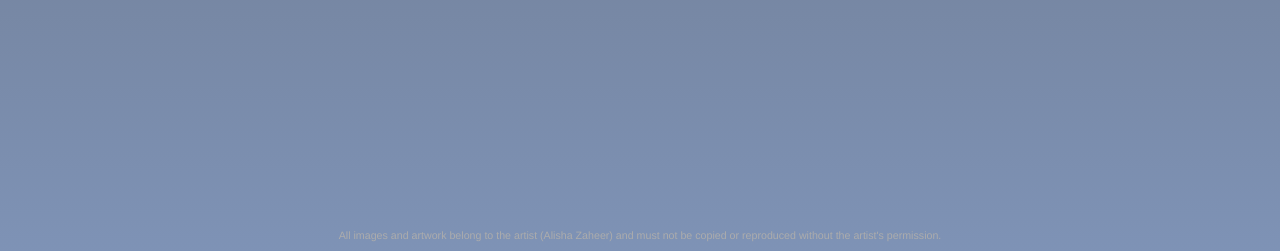
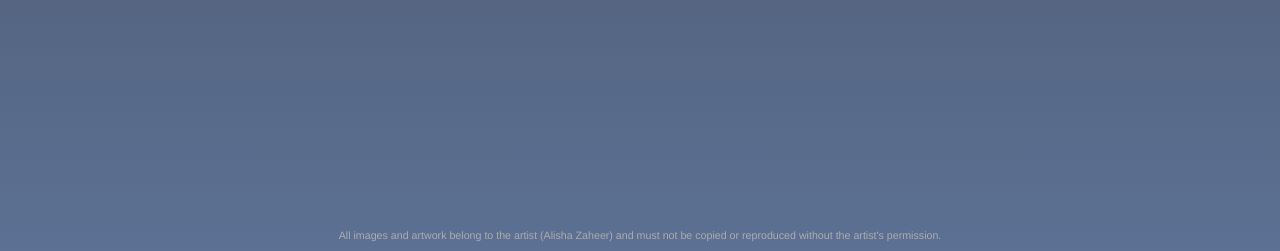
Before and after one commit to MM113/AlishaZaheer, a plain HTML site: page index.html in a window 1280 px wide. Shown: the part 549-800 px from the top of the page. Drawn offline with Linux system fonts and the light colour scheme; the site is published under a folder, as on GitHub Pages, so addresses that start at the root find nothing; a web font is replaced by a local one.

Commit message:
Update styles.css

```diff
--- a/css/styles.css
+++ b/css/styles.css
@@ -16,7 +16,7 @@ body{
     place-content: center;
 
     background: linear-gradient(180deg, var(--primary), var(--secondary)),
-       url(/images/Gemini.png) no-repeat center center/ cover;
+       url(../images/Gemini.png) no-repeat center center/ cover;
 
 }
 
```
